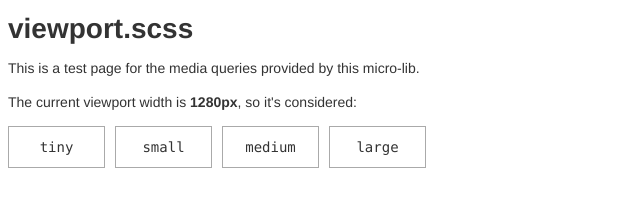
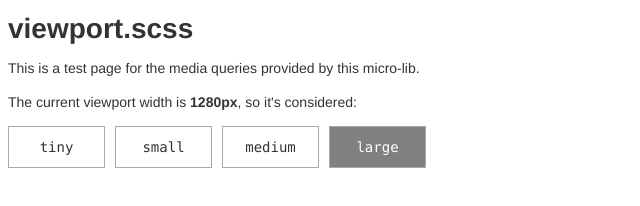
Before and after one commit to jareware/viewports, a website: page index.html in a window 1280 px wide. Shown: the whole page, without its empty margins (0-640 px from the left). Drawn offline with nearby package versions, Linux system fonts and the light colour scheme; files that its build step writes are made by us from their sources.

Commit message:
Enabled support for large viewports in the demo doc.

```diff
--- a/index.scss
+++ b/index.scss
@@ -43,10 +43,10 @@ body {
                 @include selected;
             }
         }
-        //&:nth-child(4) {
-        //    @include viewport('large') {
-        //        @include selected;
-        //    }
-        //}
+        &:nth-child(4) {
+            @include viewport('large') {
+                @include selected;
+            }
+        }
     }
 }
```
